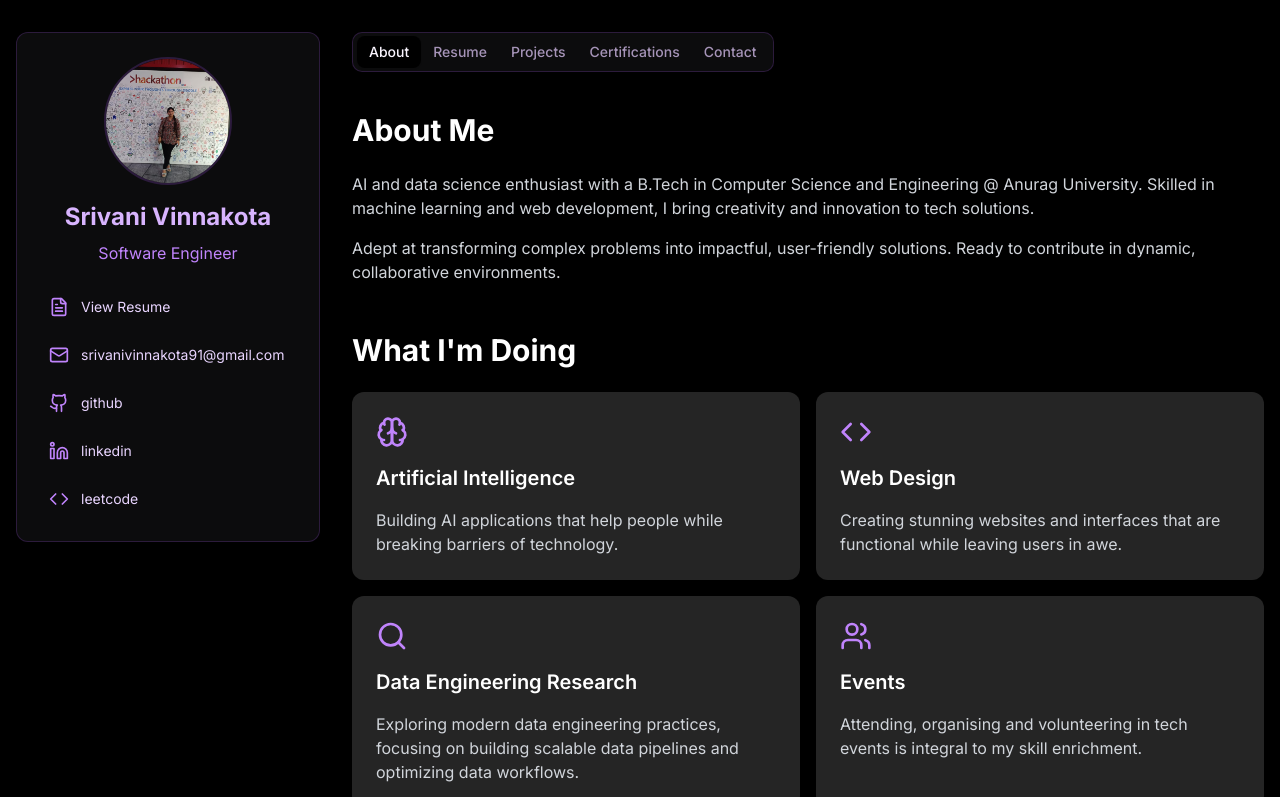
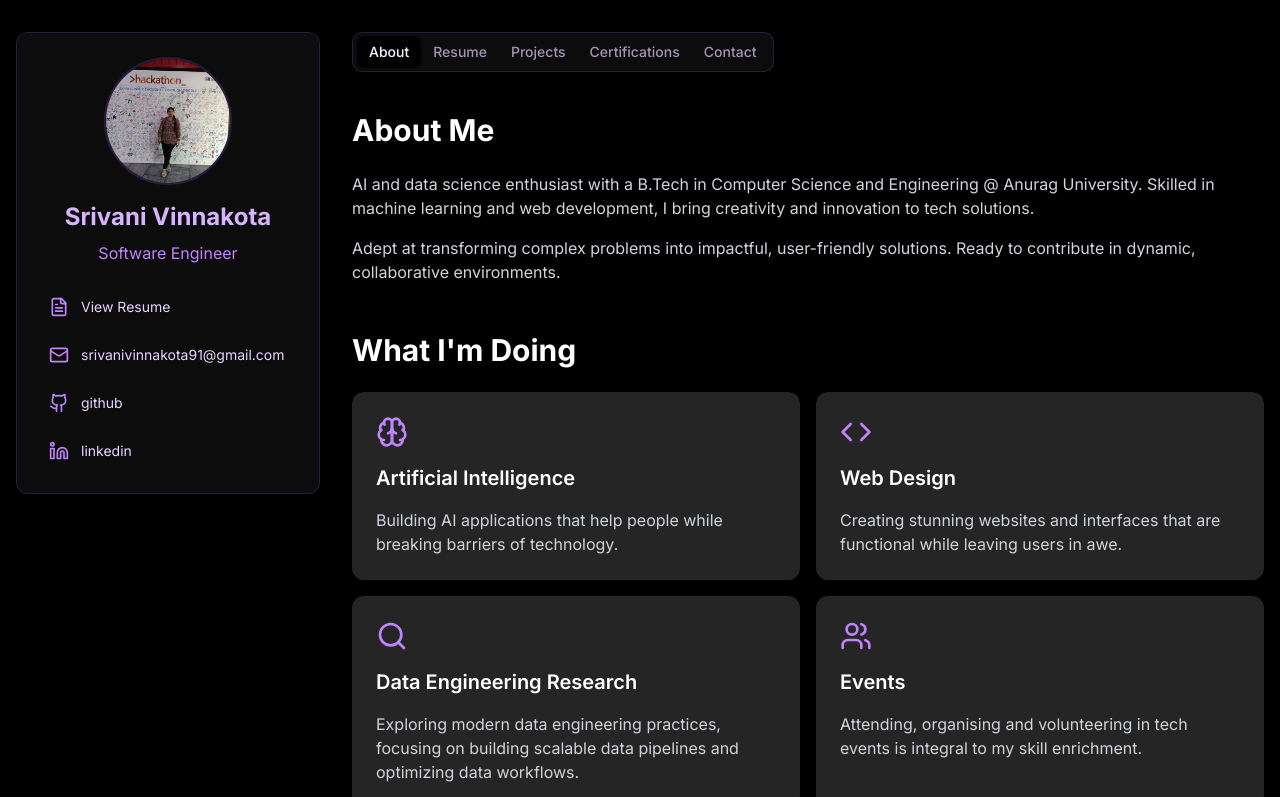
Before and after one commit to sv410/srivanivinnakotaportfolio, a Next.js app: page / in a window 1280 px wide. Shown: the top 797 px of the page. Built offline with nearby package versions, Linux system fonts and the light colour scheme.

Commit message:
Remove LeetCode link from Sidebar

```diff
--- a/components/Sidebar.tsx
+++ b/components/Sidebar.tsx
@@ -1,7 +1,7 @@
 'use client'
 
 import Image from 'next/image'
-import { Github, Linkedin, Mail, FileText, Code } from 'lucide-react'
+import { Github, Linkedin, Mail, FileText } from 'lucide-react'
 
 export default function Sidebar() {
   const handleResumeClick = () => {
@@ -44,10 +44,6 @@ export default function Sidebar() {
               <Linkedin className="h-5 w-5 mr-3 text-purple-400" />
               <span className="text-sm text-purple-200">linkedin</span>
             </a>
-            <a href="https://leetcode.com/u/srivani401/" className="flex items-center p-2 hover:bg-purple-500/10 rounded-lg transition-colors">
-              <Code className="h-5 w-5 mr-3 text-purple-400" />
-              <span className="text-sm text-purple-200">leetcode</span>
-            </a>
           </div>
         </div>
       </div>
```
